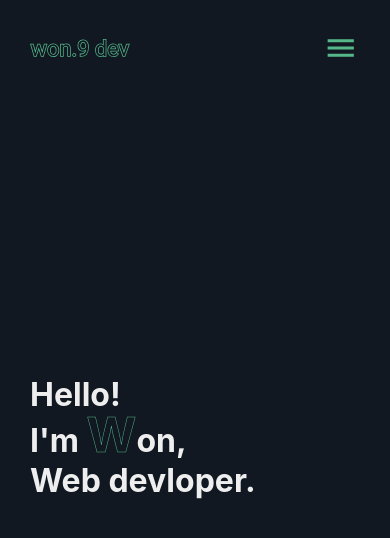
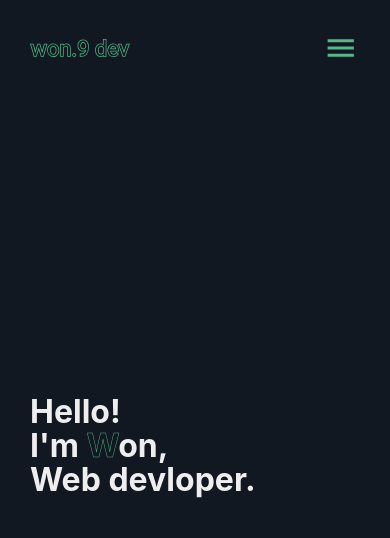
Before and after one commit to wonho-jung/Portfolio, a React (Create React App) app: page / in a window 390 px wide. Shown: the top 538 px of the page. Built offline with nearby package versions, Linux system fonts and the light colour scheme.

Commit message:
responsive font

```diff
--- a/src/components/About.js
+++ b/src/components/About.js
@@ -66,7 +66,7 @@ function About() {
 export default About;
 
 const AboutContainer = styled.div`
-  height: 100vh;
+  height: 100%;
   ul {
     padding-top: 10px;
 
@@ -93,7 +93,15 @@ const AboutContainer = styled.div`
     line-height:1.125em
   } */
 
-  @media (min-width: 320px) and (max-width: 480px) {
+  @media only screen and (max-width: 640px) {
+    h1 {
+      font-size: 2em;
+      font-weight: 700;
+    }
+  }
+  @media (min-width: 641x) and (max-width: 1007px) {
+  }
+  @media only screen and (min-width: 1008px) {
     h1 {
       font-size: 2em;
       font-weight: 700;
--- a/src/components/Contact.js
+++ b/src/components/Contact.js
@@ -8,7 +8,9 @@ function Contact() {
   return (
     <ContactContainer id="contact">
       <div>
-        <h1>Contact()</h1>
+        <h1>
+          Contact<span>()</span>{" "}
+        </h1>
         <p>Feel free to send an e-mail</p>
         <p> I'll try my best to get back to you!</p>
 
@@ -40,7 +42,10 @@ function Contact() {
 export default Contact;
 
 const ContactContainer = styled.div`
-  height: 30vh;
+  height: 100%;
+  h1 > span {
+    color: #54b689;
+  }
 `;
 
 const Icons = styled.div`
--- a/src/components/Home.js
+++ b/src/components/Home.js
@@ -20,10 +20,36 @@ const HomeContainer = styled.div`
   display: flex;
   flex-direction: column;
   justify-content: center;
-  height: 100vh;
+
+  height: 90vh;
+
   h1 {
     font-size: 3em;
     line-height: 1.05em;
+    font-weight: 700;
+  }
+  @media only screen and (max-width: 640px) {
+    h1 {
+      font-size: 2em;
+      font-weight: 700;
+      line-height: 1.25 em;
+      transform: translate(0, -100%);
+    }
+  }
+
+  @media (min-width: 641px) and (max-width: 1007px) {
+    font-size: 1.2em;
+    font-weight: 700;
+    line-height: 1.125 em;
+  }
+
+  @media only screen and (min-width: 1008px) {
+    h1 {
+      font-size: 5em;
+      font-weight: 700;
+      line-height: 1.05 em;
+      transform: translate(0, -50%);
+    }
   }
   h1:nth-child(1) {
     animation-name: paragraph;
@@ -60,17 +86,10 @@ const HomeContainer = styled.div`
   }
 
   .span-w {
-    font-size: 1.5em;
+    /* font-size: 1.5em; */
     color: #54b689;
     -webkit-text-fill-color: transparent;
     -webkit-text-stroke-width: 0.5px;
     -webkit-text-stroke-color: #54b689;
   }
-  @media (min-width: 320px) and (max-width: 480px) {
-    transform: translate(0, -10%);
-    h1 {
-      font-size: 2em;
-      line-height: 1.25em;
-    }
-  }
 `;
--- a/src/components/OtherProject.js
+++ b/src/components/OtherProject.js
@@ -95,7 +95,7 @@ function OtherProject() {
 export default OtherProject;
 
 const OtherProjectContanier = styled.div`
-  max-width: 1200px;
+  height: 100%;
   margin: 50px 0;
   h1 {
     margin-bottom: 30px;
--- a/src/components/Project.js
+++ b/src/components/Project.js
@@ -18,7 +18,9 @@ function Project() {
 
   return (
     <ProjectContainer data-aos="fade-right" id="project">
-      <h1>Project()</h1>
+      <h1>
+        Project<span>()</span>
+      </h1>
 
       <ProjectContent>
         <ContentImg>
@@ -193,6 +195,9 @@ const ProjectContainer = styled.div`
 
   h1 {
     font-size: 3em;
+    span {
+      color: #54b689;
+    }
   }
   @media (min-width: 320px) and (max-width: 480px) {
     h1 {
@@ -239,9 +244,13 @@ const ContentIntro = styled.div`
 const ContentImg = styled.div`
   img {
     width: 100%;
-    object-fit: contain;
+    height: 260px;
   }
   @media (min-width: 320px) and (max-width: 480px) {
+    img {
+      width: 100%;
+      height: 260px;
+    }
   }
 `;
 
```
